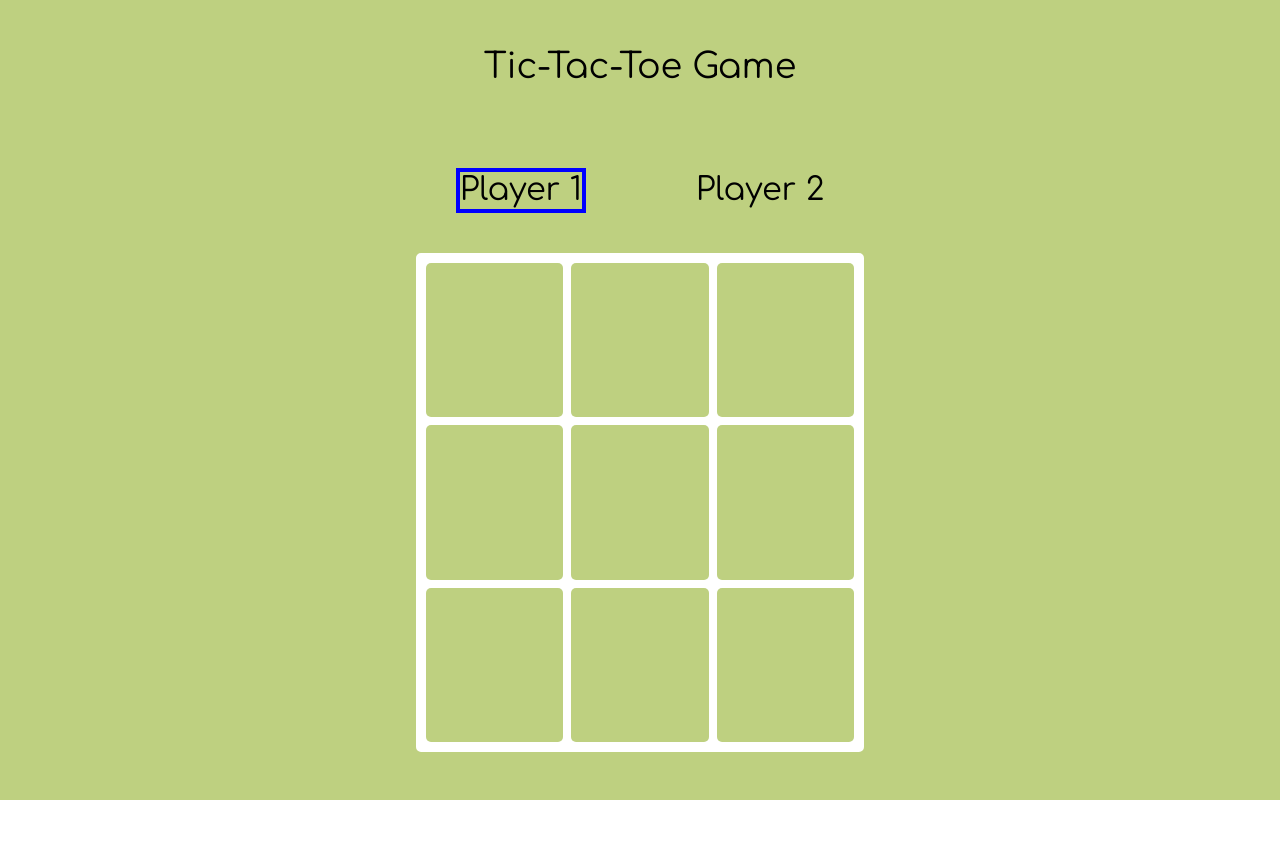
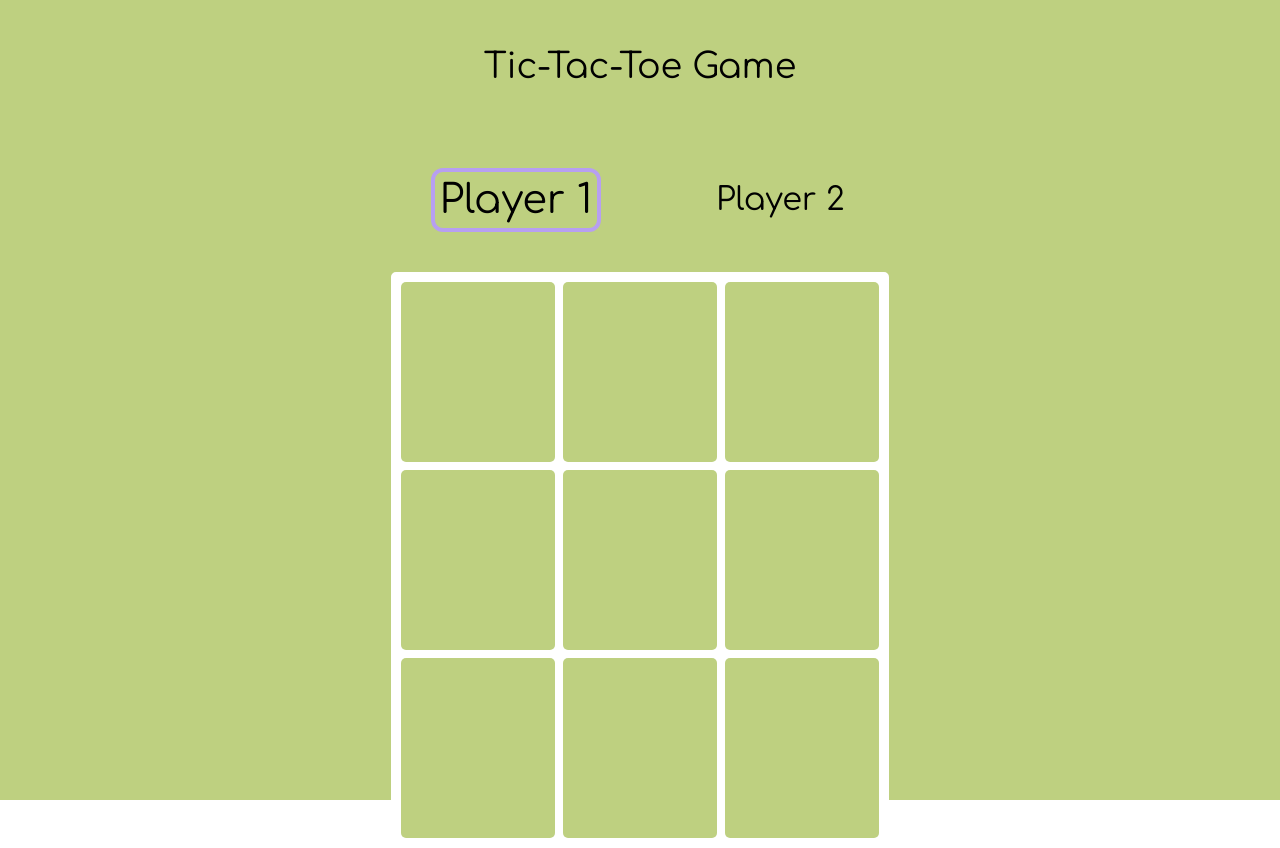
Before and after one commit to evelyn-gomez/Tic-Tac-Toe, a plain HTML site: page index.html in a window 1280 px wide. Both pictures are taken after a click on the button "Start Game". Before the commit the page ends 800 px from the top, so only its background shows below. Drawn offline with Linux system fonts and the light colour scheme.

Commit message:
corrected display player names

```diff
--- a/script.js
+++ b/script.js
@@ -79,8 +79,8 @@ const BOARD = (() =>{
       };
     };
 
-    let player1 = Player('player1', X_Class);
-    let player2 = Player('player2', O_Class);
+    let player1 = Player('Player 1', X_Class);
+    let player2 = Player('Player 2', O_Class);
 
     let winCombos = [
       [1,2,3],
--- a/style.css
+++ b/style.css
@@ -115,6 +115,7 @@ body {
   /* grid-template-rows: 1fr 5fr; */
   /* align-items: center; */
   justify-content: center;
+  font-size: 2rem;
 }
 
 .player1{
@@ -126,7 +127,9 @@ body {
 }
 
 .currentP {
-  border: 4px solid blue;
+  border: 4px solid var(--bright-lavender-color);
+  border-radius: 12px;
+  font-size: 2.5rem;
 }
 .players{
   display: flex;
@@ -137,7 +140,7 @@ body {
   gap: 5rem;
 }
 .players > div{
-  font-size: 2rem;
+  padding: 5px;
   margin: 15px;
 }
 .winner_and_game{
@@ -220,6 +223,8 @@ body {
 .display-winner-gameover > div {
   justify-self: center;
   margin: 10px;
+  font-size: 2rem;
+    font-weight: 800;
 }
 
 .display-winner-gameover > div > button{
```
